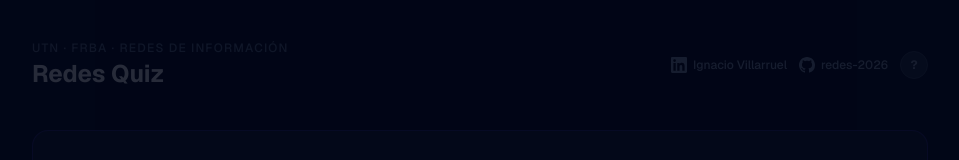
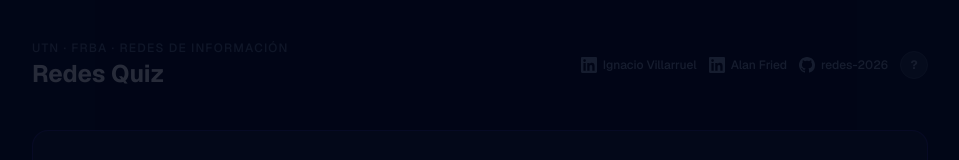
Before and after one commit to nachovilla123/redes-2026, a Next.js app in the folder redes-quiz/: page / in a window 1280 px wide. Shown: the top 160 px of the page, without its empty margins (160-1119 px from the left). Built offline with nearby package versions, Linux system fonts and the light colour scheme.

Commit message:
add Alan Fried LinkedIn link in header
Header ahora lista a ambos colaboradores: Ignacio Villarruel y Alan
Fried, con sus respectivos perfiles de LinkedIn.

```diff
--- a/redes-quiz/src/app/page.tsx
+++ b/redes-quiz/src/app/page.tsx
@@ -36,10 +36,20 @@ export default function Home() {
               target="_blank"
               rel="noopener noreferrer"
               className="flex items-center gap-1.5 text-slate-400 hover:text-blue-400 text-xs font-medium transition-colors"
-              title="LinkedIn"
+              title="LinkedIn — Ignacio Villarruel"
             >
               <LinkedinIcon />
               <span className="hidden sm:inline">Ignacio Villarruel</span>
+            </a>
+            <a
+              href="https://www.linkedin.com/in/alanfried/"
+              target="_blank"
+              rel="noopener noreferrer"
+              className="flex items-center gap-1.5 text-slate-400 hover:text-blue-400 text-xs font-medium transition-colors"
+              title="LinkedIn — Alan Fried"
+            >
+              <LinkedinIcon />
+              <span className="hidden sm:inline">Alan Fried</span>
             </a>
             <a
               href="https://github.com/nachovilla123/redes-2026"
```
